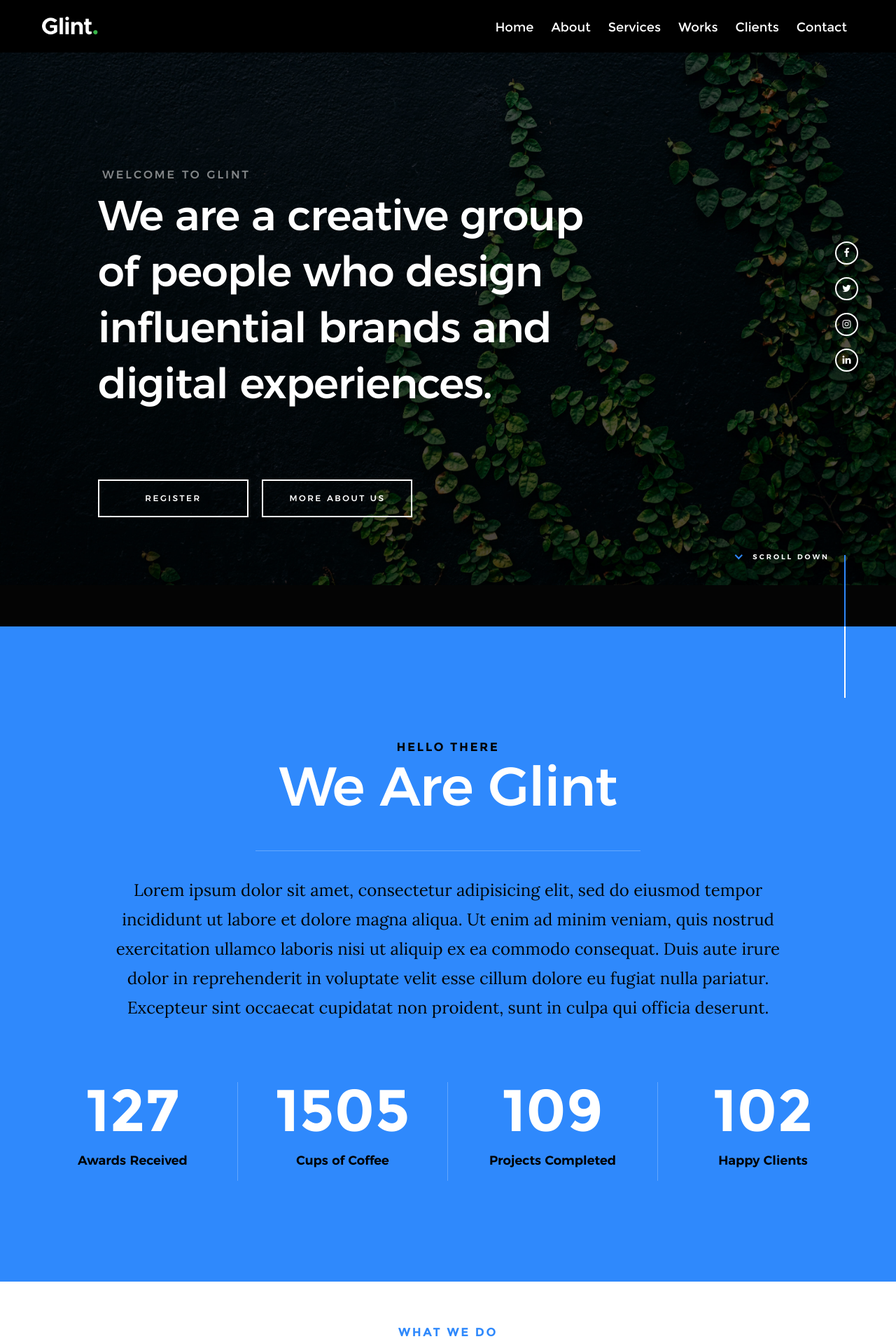
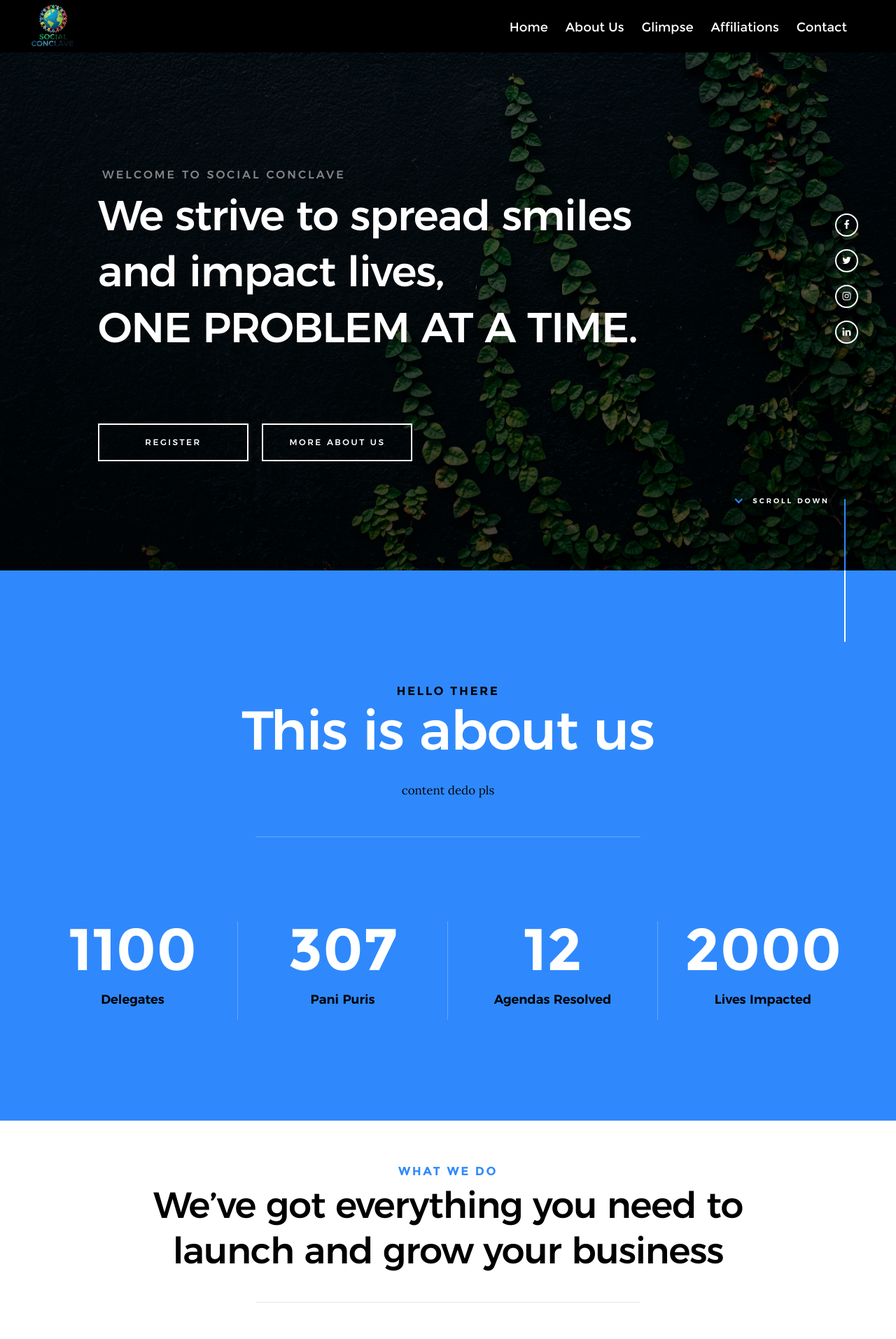
Before and after one commit to harshu729/SocialConclave, a Django app: page / in a window 1280 px wide. Shown: the top 1913 px of the page at 70% size. Run offline with Django 3.2, Linux system fonts and the light colour scheme; data comes from the database, SQL or seed files in the repository.

Commit message:
content fixed kind of:

```diff
--- a/main/templates/main/index.html
+++ b/main/templates/main/index.html
@@ -23,16 +23,15 @@
     <header class="s-header">
         <div class="header-logo">
             <a class="site-logo" href="index.html">
-                <img src="{% static 'images/images-logo.png' %}" alt="Homepage"></a>
+                <img style='max-width:75%;margin-left:-15px;' src="{% static 'images/images-logo.png' %}" alt="Homepage"></a>
         </div>
         <nav class="header-nav1">
             <div class="header-nav__content1">
                 <ul class="header-nav__list">
                     <li class="current"><a class="smoothscroll" href="#home" title="home">Home</a></li>
-                    <li><a class="smoothscroll" href="#about" title="about">About</a></li>
-                    <li><a class="smoothscroll" href="#services" title="services">Services</a></li>
-                    <li><a class="smoothscroll" href="#works" title="works">Works</a></li>
-                    <li><a class="smoothscroll" href="#clients" title="clients">Clients</a></li>
+                    <li><a class="smoothscroll" href="#about" title="about">About Us</a></li>
+                    <li><a class="smoothscroll" href="#works" title="works">Glimpse</a></li>
+                    <li><a class="smoothscroll" href="#clients" title="clients">Affiliations</a></li>
                     <li><a class="smoothscroll" href="#contact" title="contact">Contact</a></li>
                 </ul>
             </div>
@@ -46,10 +45,11 @@
         <div class="shadow-overlay"></div>
         <div class="home-content">
             <div class="row home-content__main">
-                <h3>Welcome to Glint</h3>
-                <h1>
-                    We are a creative group <br> of people who design <br> influential brands and <br> digital
-                    experiences.
+                <h3>Welcome to Social Conclave</h3>
+                <h1 style="margin-bottom:0px;">
+                    We strive to spread smiles <br> and impact lives,</h1>
+                <h1 style='margin-top:0px;'>
+                    ONE PROBLEM AT A TIME. <br>
                 </h1>
                 <div class="home-content__buttons">
                     <a href="#contact" class="smoothscroll btn btn--stroke">
@@ -69,16 +69,16 @@
         </div>
         <ul class="home-social">
             <li>
-                <a href="#0"><i class="fa fa-facebook" aria-hidden="true"></i><span>Facebook</span></a>
+                <a href="https://facebook.com/socialconclave"><i class="fa fa-facebook" aria-hidden="true"></i><span>Facebook</span></a>
             </li>
             <li>
-                <a href=""><i class="fa fa-twitter" aria-hidden="true"></i><span>Twiiter</span></a>
+                <a href="https://twitter.com/social_conclave"><i class="fa fa-twitter" aria-hidden="true"></i><span>Twiiter</span></a>
             </li>
             <li>
-                <a href="#0"><i class="fa fa-instagram" aria-hidden="true"></i><span>Instagram</span></a>
+                <a href="https://instagram.com/socialconclave"><i class="fa fa-instagram" aria-hidden="true"></i><span>Instagram</span></a>
             </li>
             <li>
-                <a href="#0"><i class="fa fa-linkedin" aria-hidden="true"></i><span>LinkedIn</span></a>
+                <a href="https://www.linkedin.com/company/socialconclave/"><i class="fa fa-linkedin" aria-hidden="true"></i><span>LinkedIn</span></a>
             </li>
         </ul>
     </section>
@@ -86,36 +86,35 @@
         <div class="row section-header has-bottom-sep" data-aos="fade-up">
             <div class="col-full">
                 <h3 class="subhead subhead--dark">Hello There</h3>
-                <h1 class="display-1 display-1--light">We Are Glint</h1>
+                <h1 class="display-1 display-1--light">This is about us</h1>
+                <p>
+                    content dedo pls
+                </p>
             </div>
         </div>
         <div class="row about-desc" data-aos="fade-up">
             <div class="col-full">
                 <p>
-                    Lorem ipsum dolor sit amet, consectetur adipisicing elit, sed do eiusmod tempor incididunt ut labore
-                    et dolore magna aliqua. Ut enim ad minim veniam, quis nostrud exercitation ullamco laboris nisi ut
-                    aliquip ex ea commodo consequat. Duis aute irure dolor
-                    in reprehenderit in voluptate velit esse cillum dolore eu fugiat nulla pariatur. Excepteur sint
-                    occaecat cupidatat non proident, sunt in culpa qui officia deserunt.
+
                 </p>
             </div>
         </div>
         <div class="row about-stats stats block-1-4 block-m-1-2 block-mob-full" data-aos="fade-up">
             <div class="col-block stats__col ">
-                <div class="stats__count">127</div>
-                <h5>Awards Received</h5>
+                <div class="stats__count">1100</div>
+                <h5>Delegates</h5>
             </div>
             <div class="col-block stats__col">
-                <div class="stats__count">1505</div>
-                <h5>Cups of Coffee</h5>
+                <div class="stats__count">307</div>
+                <h5>Pani Puris</h5>
             </div>
             <div class="col-block stats__col">
-                <div class="stats__count">109</div>
-                <h5>Projects Completed</h5>
+                <div class="stats__count">12</div>
+                <h5>Agendas Resolved</h5>
             </div>
             <div class="col-block stats__col">
-                <div class="stats__count">102</div>
-                <h5>Happy Clients</h5>
+                <div class="stats__count">2000</div>
+                <h5>Lives Impacted</h5>
             </div>
         </div>
         <div class="about__line"></div>
@@ -204,8 +203,8 @@
         <div class="intro-wrap">
             <div class="row section-header has-bottom-sep light-sep" data-aos="fade-up">
                 <div class="col-full">
-                    <h3 class="subhead">Recent Works</h3>
-                    <h1 class="display-2 display-2--light">We love what we do, check out some of our latest works</h1>
+                    <h3 class="subhead">A Glimpse</h3>
+                    <h1 class="display-2 display-2--light">A trip down memory lane <br> - Social Conclave 2019</h1>
                 </div>
             </div>
         </div>
@@ -375,8 +374,8 @@
     <section id="clients" class="s-clients">
         <div class="row section-header" data-aos="fade-up">
             <div class="col-full">
-                <h3 class="subhead">Our Clients</h3>
-                <h1 class="display-2">Glint has been honored to partner up with these clients</h1>
+                <h3 class="subhead">Affiliations</h3>
+                <h1 class="display-2">At Social Conclave, we are proud to be associated with these esteemed United Nations bodies.</h1>
             </div>
         </div>
         <div class="row clients-outer" data-aos="fade-up">
@@ -447,7 +446,7 @@
         <div class="row section-header" data-aos="fade-up">
             <div class="col-full">
                 <h3 class="subhead">Contact Us</h3>
-                <h1 class="display-2 display-2--light">Reach out for a new project or just say hello</h1>
+                <h1 class="display-2 display-2--light">Got queries? <br> Feel free to reach out to us! </h1>
             </div>
         </div>
         <div class="row contact-content" data-aos="fade-up">
```
Also changed, not shown: core/templates/core/overTheYears.html (+6 -5 lines), main/static/images/images-logo.png.
